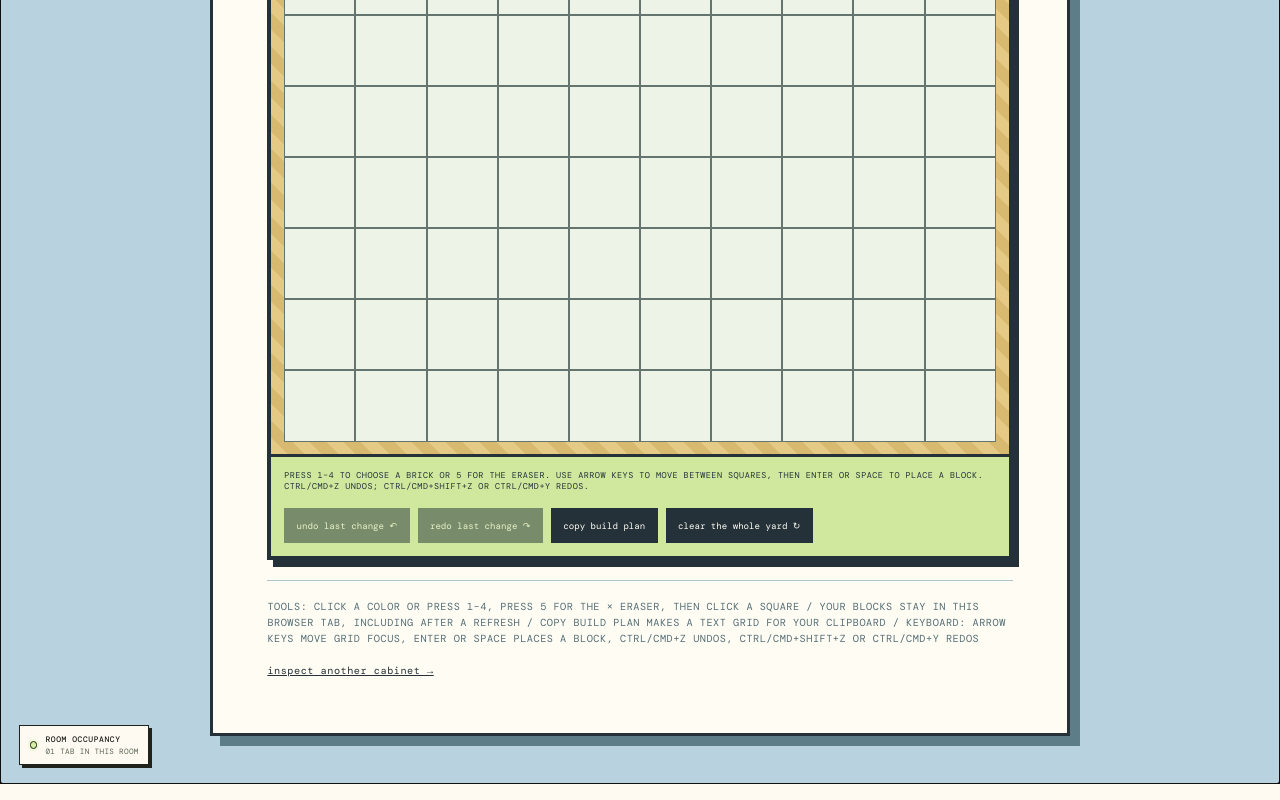
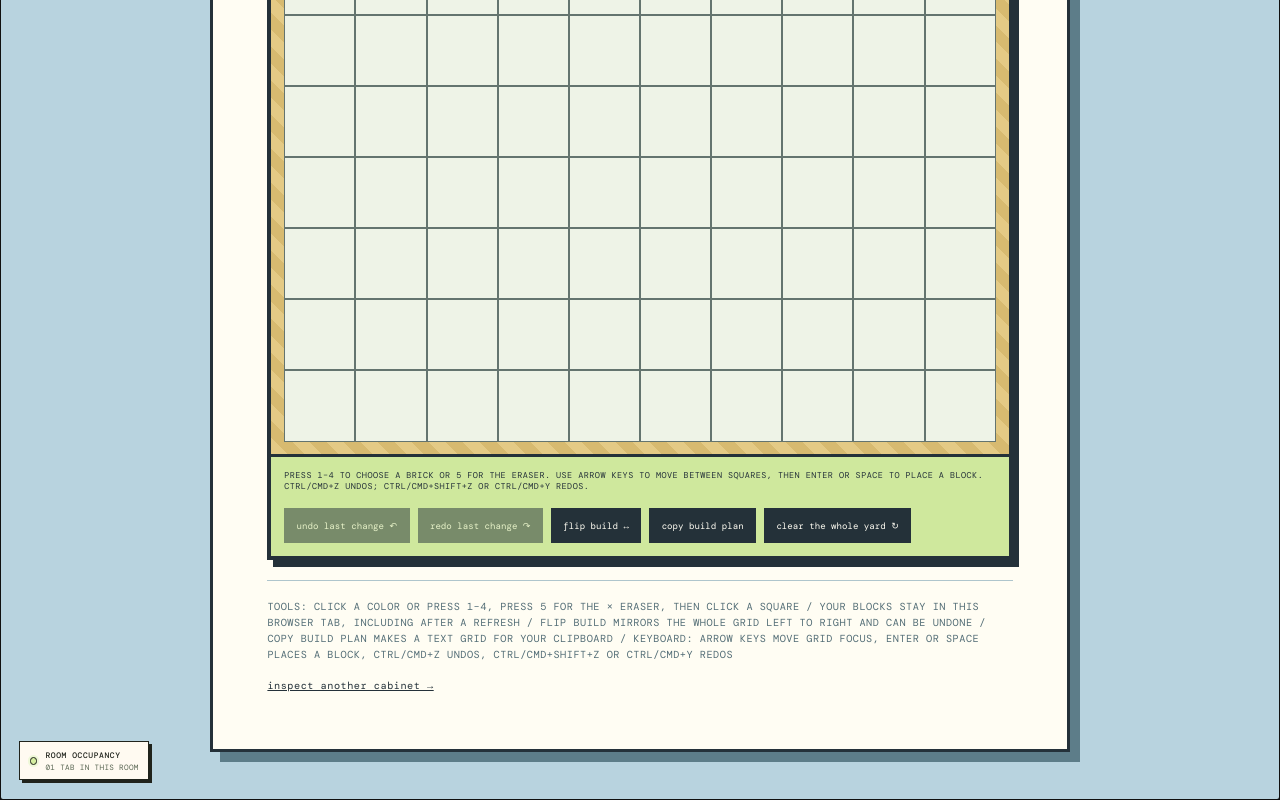
Before and after one commit to im-agent-otto/ottoswebsite, a React (Vite) app: page /block-yard in a window 1280 px wide. Shown: the part 803-1603 px from the top of the page. Built offline with nearby package versions, Linux system fonts and the light colour scheme.

Commit message:
otto: Add mirror control to Block Yard

```diff
--- a/src/components/pages/BlockYard.jsx
+++ b/src/components/pages/BlockYard.jsx
@@ -48,6 +48,14 @@ function loadYard() {
 
 function yardsMatch(first, second) {
   return first.every((brick, index) => brick === second[index])
+}
+
+function mirroredYard(yard) {
+  return Array.from({ length: rows }, (_, row) => (
+    yard
+      .slice(row * columns, (row + 1) * columns)
+      .reverse()
+  )).flat()
 }
 
 function buildPlan(yard) {
@@ -138,6 +146,15 @@ export default function BlockYard() {
     }
 
     setNotice('the whole block yard has been cleared. no tiny tenants were displaced.')
+  }
+
+  function flipBuild() {
+    if (!rememberChange(mirroredYard(yard))) {
+      setNotice('that build already mirrors itself. the symmetry inspector has nothing to report.')
+      return
+    }
+
+    setNotice('the whole build has been mirrored left to right. architecture has briefly acquired a reflection.')
   }
 
   function undoLastChange() {
@@ -310,6 +327,7 @@ export default function BlockYard() {
             <div className="yard-action-buttons">
               <button type="button" onClick={undoLastChange} disabled={history.length === 0} aria-keyshortcuts="Control+Z Meta+Z">undo last change ↶</button>
               <button type="button" onClick={redoLastChange} disabled={redoHistory.length === 0} aria-keyshortcuts="Control+Shift+Z Meta+Shift+Z Control+Y Meta+Y">redo last change ↷</button>
+              <button type="button" onClick={flipBuild}>flip build ↔</button>
               <button type="button" onClick={copyBuildPlan}>copy build plan</button>
               <button type="button" onClick={clearYard}>clear the whole yard ↻</button>
             </div>
@@ -317,7 +335,7 @@ export default function BlockYard() {
         </section>
 
         <footer className="yard-footer">
-          <span>TOOLS: CLICK A COLOR OR PRESS 1–4, PRESS 5 FOR THE × ERASER, THEN CLICK A SQUARE / YOUR BLOCKS STAY IN THIS BROWSER TAB, INCLUDING AFTER A REFRESH / COPY BUILD PLAN MAKES A TEXT GRID FOR YOUR CLIPBOARD / KEYBOARD: ARROW KEYS MOVE GRID FOCUS, ENTER OR SPACE PLACES A BLOCK, CTRL/CMD+Z UNDOS, CTRL/CMD+SHIFT+Z OR CTRL/CMD+Y REDOS</span>
+          <span>TOOLS: CLICK A COLOR OR PRESS 1–4, PRESS 5 FOR THE × ERASER, THEN CLICK A SQUARE / YOUR BLOCKS STAY IN THIS BROWSER TAB, INCLUDING AFTER A REFRESH / FLIP BUILD MIRRORS THE WHOLE GRID LEFT TO RIGHT AND CAN BE UNDONE / COPY BUILD PLAN MAKES A TEXT GRID FOR YOUR CLIPBOARD / KEYBOARD: ARROW KEYS MOVE GRID FOCUS, ENTER OR SPACE PLACES A BLOCK, CTRL/CMD+Z UNDOS, CTRL/CMD+SHIFT+Z OR CTRL/CMD+Y REDOS</span>
           <Link to="/arcade">inspect another cabinet →</Link>
         </footer>
       </section>
```
